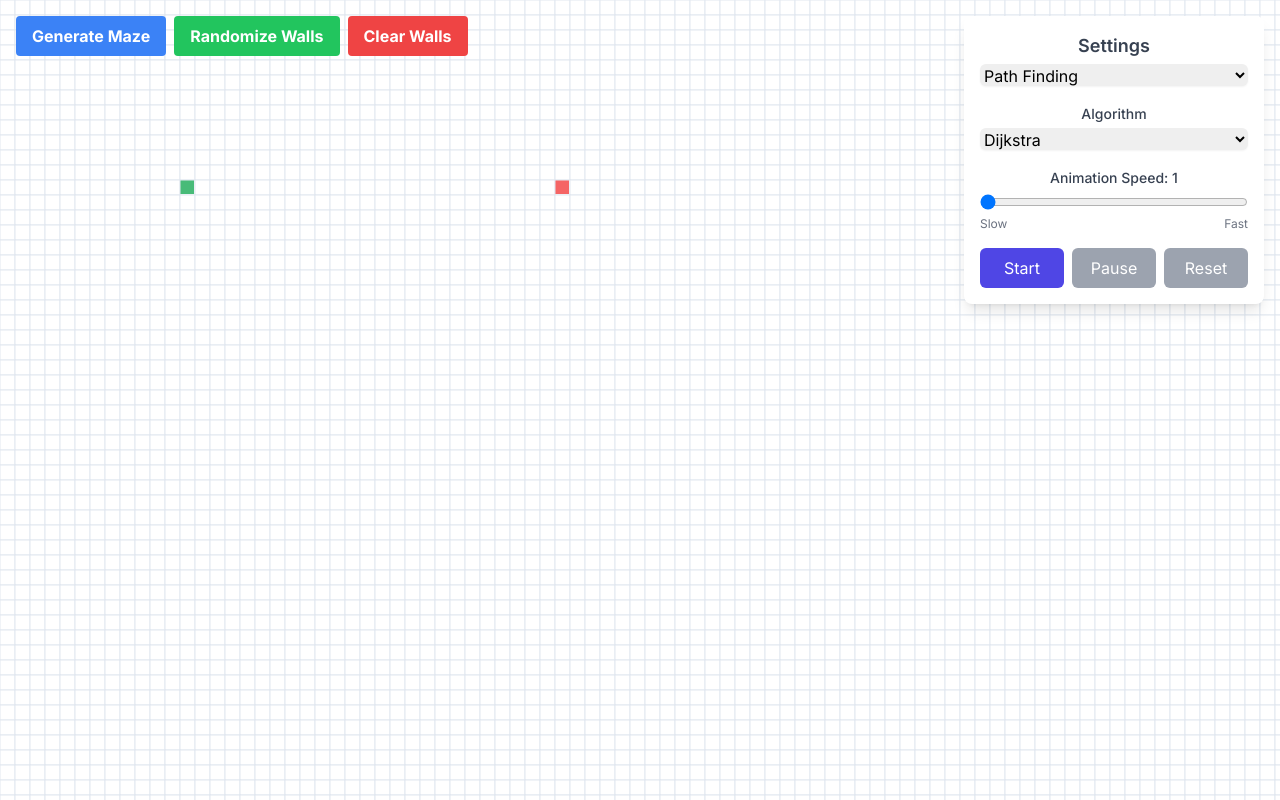
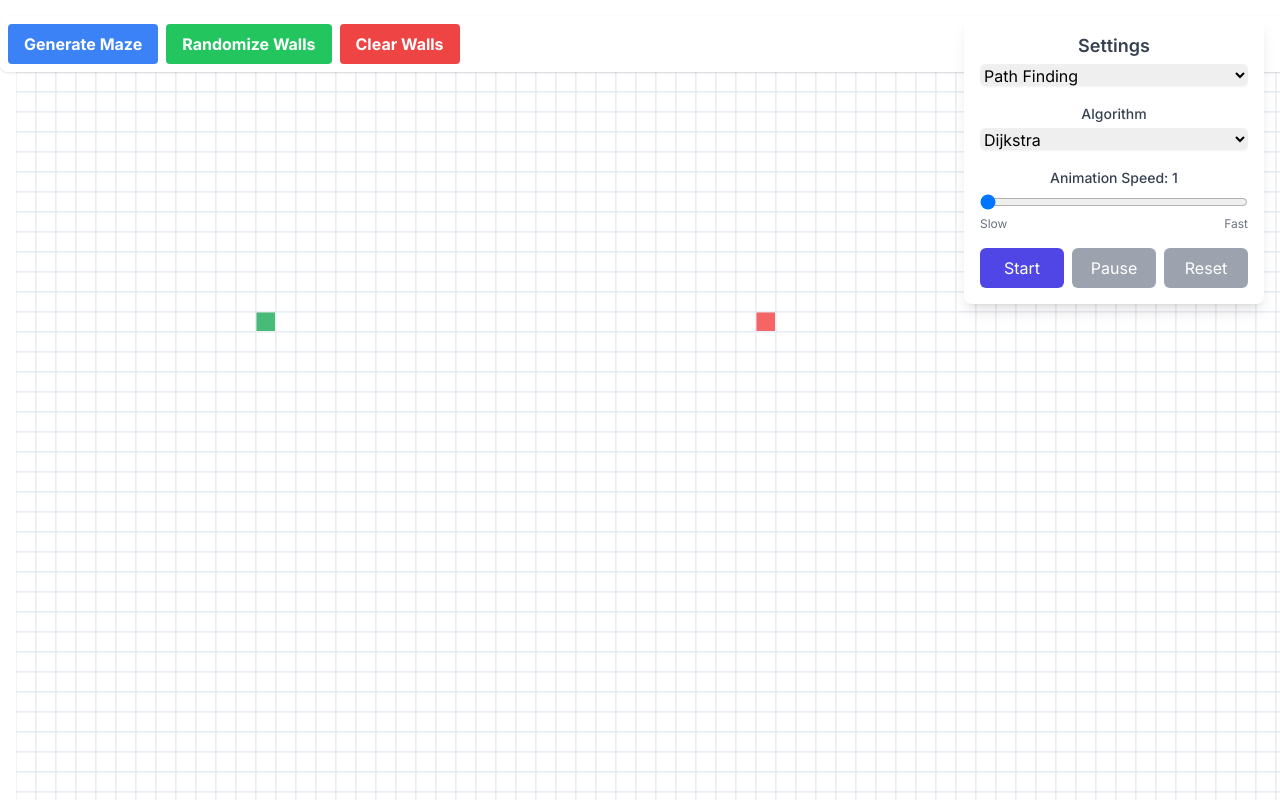
Before and after one commit to TimsPizza/algorithm-visualization, a React (Vite) app: page /pathfinding in a window 1280 px wide. Shown: the top 800 px of the page. Built offline with nearby package versions, Linux system fonts and the light colour scheme; a web font is replaced by a local one.

Commit message:
fix sizing problem

```diff
--- a/src/components/PathFinding/PathFinding.tsx
+++ b/src/components/PathFinding/PathFinding.tsx
@@ -24,8 +24,9 @@ const COLORS = {
   CURRENT: "#667eea", // 当前访问节点
 } as const;
 
-const COLS = 100;
-const ROWS = 144;
+const COLS = 144;
+const ROWS = 72;
+const CELL_SIZE = 20; // 固定单元格大小为16像素
 
 // 点位相等判断
 const isSamePoint = (p1: Point, p2: Point) => p1.x === p2.x && p1.y === p2.y;
@@ -50,16 +51,8 @@ export const PathFinding: React.FC = () => {
   const { algorithm, animationSpeed, state, setExecutionState } =
     useGlobalConfig();
 
-  // 计算单元格大小
-  const getCellSize = useCallback((canvas: HTMLCanvasElement) => {
-    const rect = canvas.getBoundingClientRect();
-    const cols = COLS; // 固定列数
-    const rows = ROWS; // 固定行数
-    return (
-      Math.min(Math.floor(rect.width / cols), Math.floor(rect.height / rows)) *
-      3
-    );
-  }, []);
+  // 固定单元格大小
+  const getCellSize = useCallback(() => CELL_SIZE, []);
 
   // 获取单元格状态 - 从各个状态源组合当前状态
   const getCellState = useCallback((point: Point): CellState => {
@@ -89,7 +82,7 @@ export const PathFinding: React.FC = () => {
     (point: Point) => {
       if (!contextRef.current || !canvasRef.current) return;
 
-      const cellSize = getCellSize(canvasRef.current);
+      const cellSize = getCellSize();
       const cell = getCellState(point);
 
       GridVisualizer.updateCell(
@@ -142,27 +135,30 @@ export const PathFinding: React.FC = () => {
 
     // 更新画布尺寸
     const dpr = window.devicePixelRatio || 1;
-    const rect = canvas.getBoundingClientRect();
+    const cellSize = getCellSize();
+    const totalWidth = COLS * cellSize + COLS;
+    const totalHeight = ROWS * cellSize + ROWS;
 
-    canvas.width = rect.width * dpr;
-    canvas.height = rect.height * dpr;
+    // Set canvas size to exactly fit the grid
+    canvas.width = totalWidth * dpr;
+    canvas.height = totalHeight * dpr;
 
     ctx.scale(dpr, dpr);
+
+    // Set canvas style dimensions
+    canvas.style.width = `${totalWidth}px`;
+    canvas.style.height = `${totalHeight}px`;
     contextRef.current = ctx;
 
-    const cellSize = getCellSize(canvas);
-    const cols = COLS;
-    const rows = ROWS;
-
     // 构建当前网格状态
-    const grid: Grid = Array.from({ length: rows }, (_, i) =>
-      Array.from({ length: cols }, (_, j) => getCellState({ x: j, y: i })),
+    const grid: Grid = Array.from({ length: ROWS }, (_, i) =>
+      Array.from({ length: COLS }, (_, j) => getCellState({ x: j, y: i })),
     );
 
     GridVisualizer.draw({
       ctx,
-      width: rect.width,
-      height: rect.height,
+      width: totalWidth,
+      height: totalHeight,
       grid,
       cellSize,
       colors: {
@@ -248,9 +244,12 @@ export const PathFinding: React.FC = () => {
       if (!canvas || !controllerRef.current) return;
 
       const rect = canvas.getBoundingClientRect();
-      const x = event.clientX - rect.left;
-      const y = event.clientY - rect.top;
-      const cellSize = getCellSize(canvas);
+      const containerDiv = canvas.parentElement;
+      if (!containerDiv) return;
+
+      const x = event.clientX - rect.left + containerDiv.scrollLeft;
+      const y = event.clientY - rect.top + containerDiv.scrollTop;
+      const cellSize = getCellSize();
 
       const gridPos = GridVisualizer.getGridPosition(x, y, cellSize);
       if (
@@ -377,7 +376,7 @@ export const PathFinding: React.FC = () => {
 
   return (
     <div className="flex min-h-0 flex-1 flex-col">
-      <div className="fixed left-4 top-4 z-10 flex gap-2">
+      <div className="sticky left-4 top-4 z-10 flex gap-2 rounded-lg bg-white/80 p-2 shadow backdrop-blur">
         <button
           className="rounded bg-blue-500 px-4 py-2 font-bold text-white hover:bg-blue-700 disabled:bg-gray-400"
           onClick={() => {
@@ -438,10 +437,10 @@ export const PathFinding: React.FC = () => {
           Clear Walls
         </button>
       </div>
-      <div className="flex min-h-0 w-full flex-1 items-center justify-center">
+      <div className="relative flex min-h-0 w-full flex-1 items-start justify-start overflow-auto p-4">
         <canvas
           ref={canvasRef}
-          className="h-screen w-screen cursor-pointer"
+          className="cursor-pointer"
           onMouseDown={handleGridInteraction}
           onMouseMove={(e) => {
             if (isDraggingRef.current) {
```
Also changed, not shown: src/styles/tailwind.output.css.
